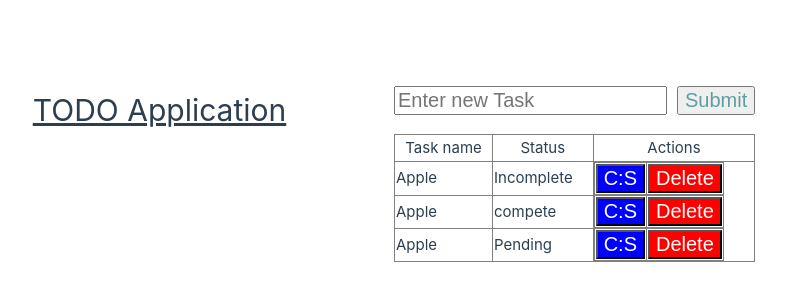
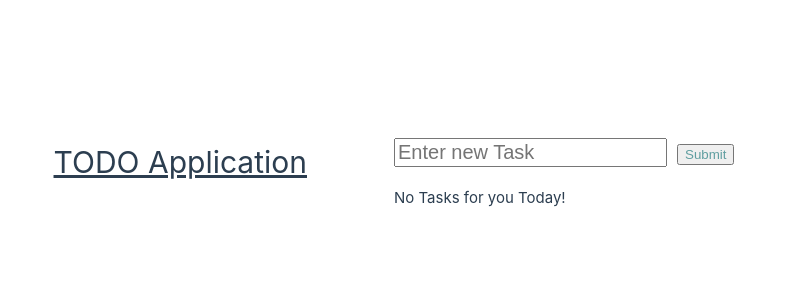
Before and after one commit to BlackCoder56/todoapp, a Vue app: page / in a window 1280 px wide. Shown: the part 226-526 px from the top of the page, without its empty margins (246-1032 px from the left). Built offline with nearby package versions, Linux system fonts and the light colour scheme.

Commit message:
Implemented Add task function

```diff
--- a/src/App.vue
+++ b/src/App.vue
@@ -1,18 +1,26 @@
 <script setup>
     import { ref } from 'vue';
 
-    const tasks = ref([
-      {name:'Apple', status:'Incomplete'},
-      {name:'Apple', status:'compete'},
-      {name:'Apple', status:'Pending'},
-    ]);
+    const tasks = ref([]);
+
+    const newTask = ref('');
+
+    const addTask = () => {
+          if(newTask.value.trim() !== '')
+          {
+              tasks.value.push(
+                {name:newTask.value, status:'Pending'}
+              );
+              newTask.value = '';
+          }
+    };
 
 </script>
 <template>
     <h1>TODO Application</h1>
 
-    <form @submit.prevent="">
-        <input type="text" name="newTask" placeholder="Enter new Task" />
+    <form @submit.prevent="addTask">
+        <input type="text" name="newTask" placeholder="Enter new Task" v-model="newTask" />
         <button type="submit">Submit</button>
     </form>
     <br>
@@ -35,11 +43,9 @@
           <button id="del">Delete</button>
         </td>
         </tr>
-
       </tr>
-
     </table>
-    <h4 v-else>No Tasks for you!</h4>
+    <span v-else>No Tasks for you Today!</span>
 </template>
 
 <style scoped>
@@ -52,7 +58,7 @@
   }
 
   button{
-    font-size: 20px;
+    /* font-size: 20px; */
     color:cadetblue;
   }
 
@@ -61,6 +67,7 @@
   }
 
   #del{
+    margin: 2px;
     color: #fff;
     background-color: red;
   }
```
